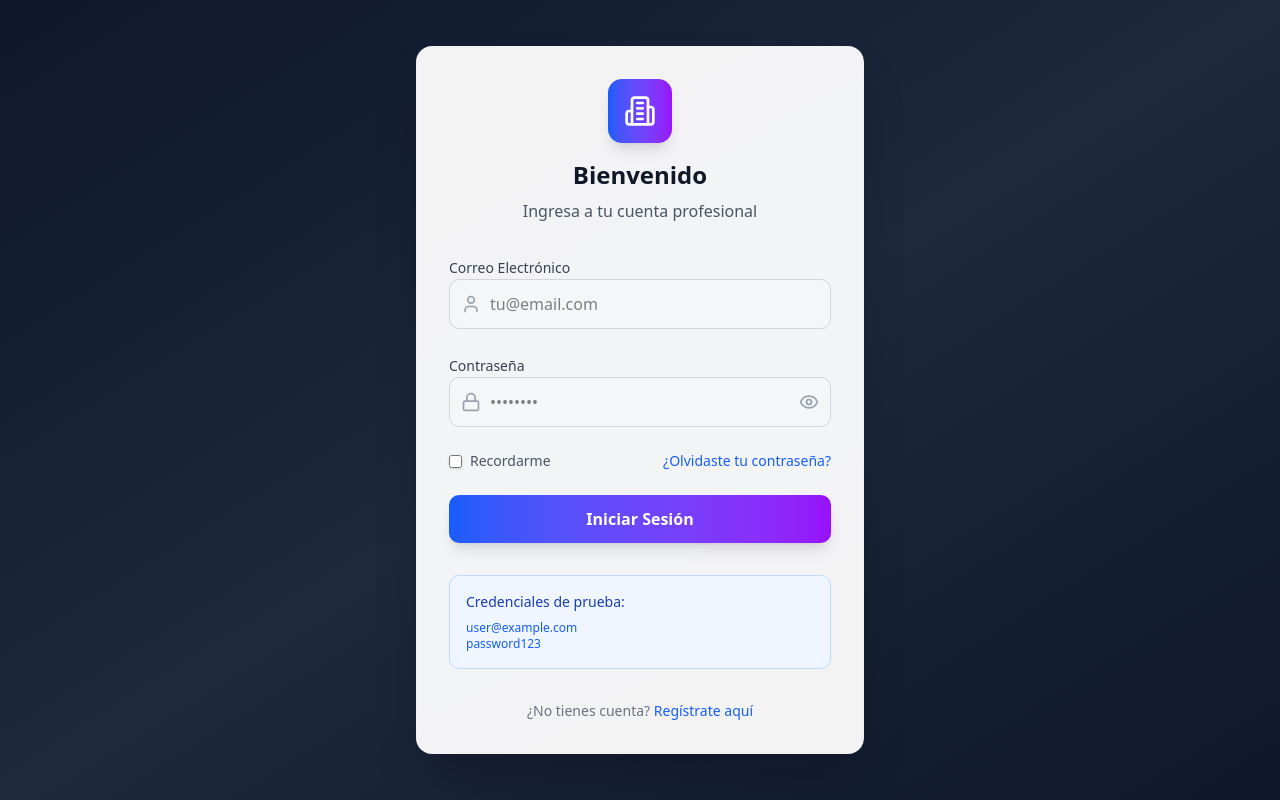
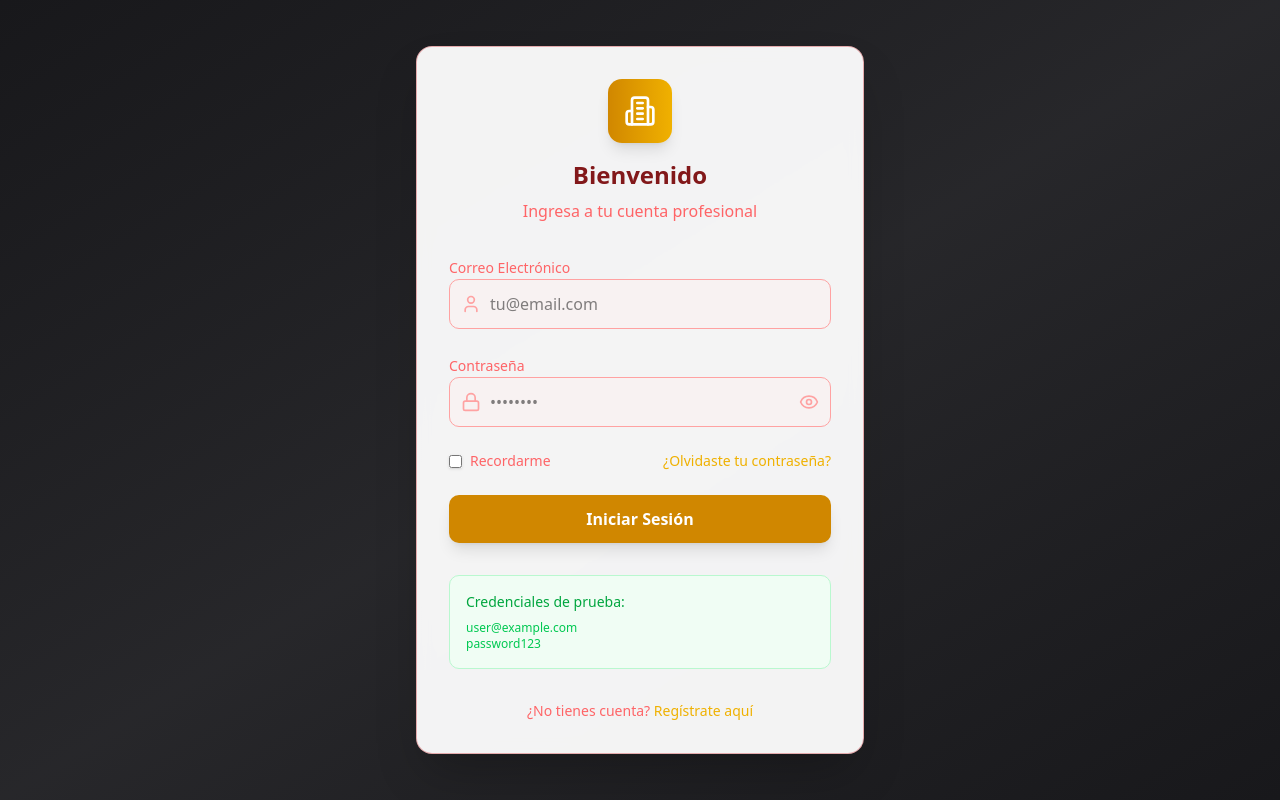
Before and after one commit to NarutoGM/rest_hotel, a Next.js app: page / in a window 1280 px wide. Built offline with nearby package versions, Linux system fonts and the light colour scheme.

Commit message:
feat(): improve colours in login

```diff
--- a/src/app/page.tsx
+++ b/src/app/page.tsx
@@ -1,7 +1,7 @@
 'use client';
 import { useState } from "react";
 import { Eye, EyeOff, User, Lock, Building2 } from "lucide-react";
-import { useRouter } from "next/navigation"; // si estás en app/
+import { useRouter } from "next/navigation";
 import { signIn } from "next-auth/react";
 
 export default function ProfessionalLogin() {
@@ -14,7 +14,7 @@ export default function ProfessionalLogin() {
   const [error, setError] = useState("");
   const router = useRouter();
 
-  const handleInputChange = (e:any) => {
+  const handleInputChange = (e: any) => {
     const { name, value } = e.target;
     setFormData(prev => ({
       ...prev,
@@ -23,16 +23,15 @@ export default function ProfessionalLogin() {
     if (error) setError("");
   };
 
-
-
   const handleSubmit = async (e: React.FormEvent<HTMLFormElement>) => {
     e.preventDefault();
-   console.log("Form data:", formData);
+    setIsLoading(true);
     const res = await signIn("credentials", {
       redirect: false,
       email: formData.email,
       password: formData.password,
     });
+    setIsLoading(false);
 
     if (res && res.ok) {
       router.push("/dashboard");
@@ -41,38 +40,36 @@ export default function ProfessionalLogin() {
     }
   };
 
-
   return (
-    <div className="min-h-screen bg-gradient-to-br from-slate-900 via-slate-800 to-slate-900 flex items-center justify-center p-4">
+    <div className="min-h-screen bg-gradient-to-br from-zinc-900 via-zinc-800 to-zinc-900 flex items-center justify-center p-4">
       <div className="w-full max-w-md relative">
-        {/* Login Card */}
-        <div className="bg-white/95 backdrop-blur-sm rounded-2xl shadow-2xl border border-gray-200/20 p-8">
+        <div className="bg-white/95 backdrop-blur-sm rounded-2xl shadow-2xl border border-red-700/30 p-8">
           {/* Header */}
           <div className="text-center mb-8">
-            <div className="inline-flex items-center justify-center w-16 h-16 bg-gradient-to-r from-blue-600 to-purple-600 rounded-xl mb-4 shadow-lg">
+            <div className="inline-flex items-center justify-center w-16 h-16 bg-gradient-to-r from-yellow-600 to-yellow-500 rounded-xl mb-4 shadow-lg">
               <Building2 className="w-8 h-8 text-white" />
             </div>
-            <h1 className="text-2xl font-bold text-gray-900 mb-2">Bienvenido</h1>
-            <p className="text-gray-600">Ingresa a tu cuenta profesional</p>
+            <h1 className="text-2xl font-bold text-red-900 mb-2">Bienvenido</h1>
+            <p className="text-red-400">Ingresa a tu cuenta profesional</p>
           </div>
 
           {/* Formulario */}
           <form onSubmit={handleSubmit} className="space-y-6">
             {/* Email */}
             <div className="space-y-2">
-              <label className="text-sm font-medium text-gray-700">
+              <label className="text-sm font-medium text-red-400">
                 Correo Electrónico
               </label>
               <div className="relative">
                 <div className="absolute inset-y-0 left-0 pl-3 flex items-center pointer-events-none">
-                  <User className="h-5 w-5 text-gray-400" />
+                  <User className="h-5 w-5 text-red-300" />
                 </div>
                 <input
                   type="email"
                   name="email"
                   value={formData.email}
                   onChange={handleInputChange}
-                  className="w-full pl-10 pr-4 py-3 border border-gray-300 rounded-lg focus:ring-2 focus:ring-blue-500 focus:border-transparent transition-all duration-200 bg-gray-50/50"
+                  className="w-full pl-10 pr-4 py-3 border border-red-300 rounded-lg focus:ring-2 focus:ring-yellow-500 focus:border-transparent transition-all duration-200 bg-red-50/50"
                   placeholder="tu@email.com"
                   required
                 />
@@ -81,31 +78,31 @@ export default function ProfessionalLogin() {
 
             {/* Contraseña */}
             <div className="space-y-2">
-              <label className="text-sm font-medium text-gray-700">
+              <label className="text-sm font-medium text-red-400">
                 Contraseña
               </label>
               <div className="relative">
                 <div className="absolute inset-y-0 left-0 pl-3 flex items-center pointer-events-none">
-                  <Lock className="h-5 w-5 text-gray-400" />
+                  <Lock className="h-5 w-5 text-red-300" />
                 </div>
                 <input
                   type={showPassword ? "text" : "password"}
                   name="password"
                   value={formData.password}
                   onChange={handleInputChange}
-                  className="w-full pl-10 pr-12 py-3 border border-gray-300 rounded-lg focus:ring-2 focus:ring-blue-500 focus:border-transparent transition-all duration-200 bg-gray-50/50"
+                  className="w-full pl-10 pr-12 py-3 border border-red-300 rounded-lg focus:ring-2 focus:ring-yellow-500 focus:border-transparent transition-all duration-200 bg-red-50/50"
                   placeholder="••••••••"
                   required
                 />
                 <button
                   type="button"
                   onClick={() => setShowPassword(!showPassword)}
-                  className="absolute inset-y-0 right-0 pr-3 flex items-center hover:text-gray-600 transition-colors"
+                  className="absolute inset-y-0 right-0 pr-3 flex items-center hover:text-red-600 transition-colors"
                 >
                   {showPassword ? (
-                    <EyeOff className="h-5 w-5 text-gray-400" />
+                    <EyeOff className="h-5 w-5 text-red-300" />
                   ) : (
-                    <Eye className="h-5 w-5 text-gray-400" />
+                    <Eye className="h-5 w-5 text-red-300" />
                   )}
                 </button>
               </div>
@@ -123,13 +120,13 @@ export default function ProfessionalLogin() {
               <label className="flex items-center">
                 <input
                   type="checkbox"
-                  className="rounded border-gray-300 text-blue-600 shadow-sm focus:border-blue-300 focus:ring focus:ring-blue-200 focus:ring-opacity-50"
+                  className="rounded border-red-300 text-yellow-500 shadow-sm focus:border-yellow-400 focus:ring focus:ring-yellow-200 focus:ring-opacity-50"
                 />
-                <span className="ml-2 text-gray-600">Recordarme</span>
+                <span className="ml-2 text-red-400">Recordarme</span>
               </label>
               <button
                 type="button"
-                className="text-blue-600 hover:text-blue-500 font-medium transition-colors"
+                className="text-yellow-500 hover:text-yellow-400 font-medium transition-colors"
               >
                 ¿Olvidaste tu contraseña?
               </button>
@@ -139,7 +136,7 @@ export default function ProfessionalLogin() {
             <button
               type="submit"
               disabled={isLoading}
-              className="w-full bg-gradient-to-r from-blue-600 to-purple-600 hover:from-blue-700 hover:to-purple-700 disabled:opacity-50 disabled:cursor-not-allowed text-white font-semibold py-3 px-4 rounded-lg transition-all duration-200 shadow-lg hover:shadow-xl transform hover:-translate-y-0.5"
+              className="w-full bg-yellow-600 hover:bg-yellow-700 disabled:opacity-50 disabled:cursor-not-allowed text-white font-semibold py-3 px-4 rounded-lg transition-all duration-200 shadow-lg hover:shadow-xl transform hover:-translate-y-0.5"
             >
               {isLoading ? (
                 <div className="flex items-center justify-center">
@@ -153,9 +150,9 @@ export default function ProfessionalLogin() {
           </form>
 
           {/* Credenciales demo */}
-          <div className="mt-8 p-4 bg-blue-50 border border-blue-200 rounded-lg">
-            <p className="text-sm text-blue-800 font-medium mb-2">Credenciales de prueba:</p>
-            <p className="text-xs text-blue-600">
+          <div className="mt-8 p-4 bg-green-50 border border-green-200 rounded-lg">
+            <p className="text-sm text-green-600 font-medium mb-2">Credenciales de prueba:</p>
+            <p className="text-xs text-green-500">
               user@example.com<br />
               password123
             </p>
@@ -163,15 +160,14 @@ export default function ProfessionalLogin() {
 
           {/* Footer */}
           <div className="mt-8 text-center">
-            <p className="text-sm text-gray-500">
+            <p className="text-sm text-red-400">
               ¿No tienes cuenta?{" "}
-              <button className="text-blue-600 hover:text-blue-500 font-medium transition-colors">
+              <button className="text-yellow-500 hover:text-yellow-400 font-medium transition-colors">
                 Regístrate aquí
               </button>
             </p>
           </div>
         </div>
-
       </div>
     </div>
   );
```
Lines whose indentation alone changed are shown as unchanged.
